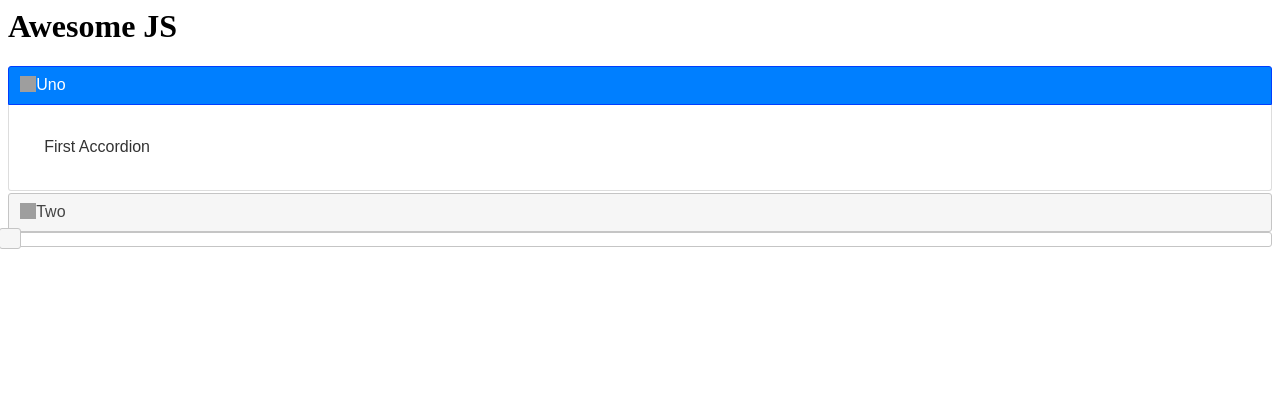
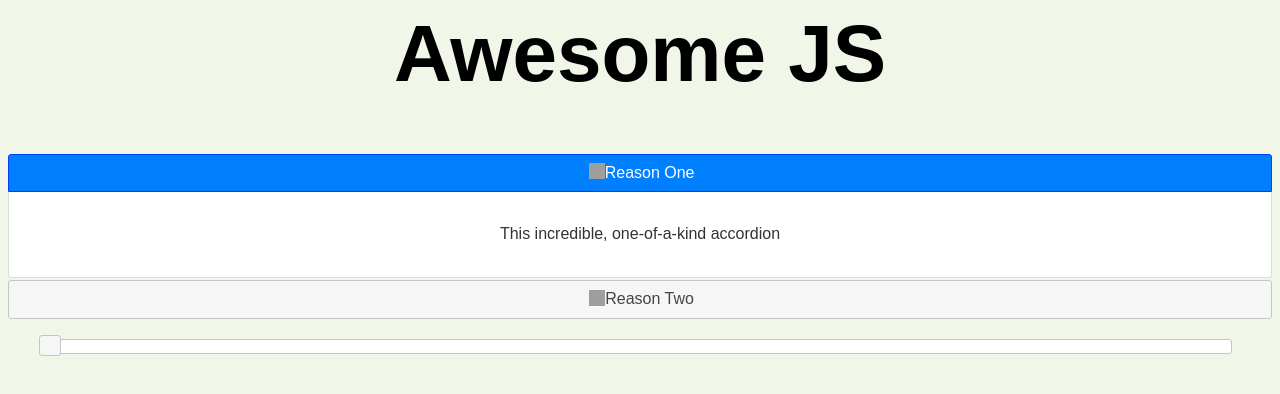
Before and after one commit to tts-ws-2017/10-16-javascript, a plain HTML site: page taylor/index.html in a window 1280 px wide. Drawn offline with nearby package versions, Linux system fonts and the light colour scheme; grey boxes are pictures that could not be loaded.

Commit message:
Style changes

```diff
--- a/taylor/assets/stylesheets/custom.css
+++ b/taylor/assets/stylesheets/custom.css
@@ -0,0 +1,15 @@
+h1 {
+    font-family: sans-serif;
+    font-size: 80px;
+    text-align: center;
+}
+
+body {
+    text-align: center;
+    justify-content: center;
+    background-color: #f1f7e8;
+}
+
+#slider {
+    margin: 20px 40px 20px;
+}
--- a/taylor/index.html
+++ b/taylor/index.html
@@ -2,6 +2,7 @@
 <html>
 <head>
     <link rel="stylesheet" href="https://code.jquery.com/ui/1.12.1/themes/trontastic/jquery-ui.css">
+    <link rel="stylesheet" href="assets/stylesheets/custom.css">
 
 </head>
 <body>
@@ -10,13 +11,13 @@
     <h1>Awesome JS</h1>
 
     <div id="accordion">
-        <h3>Uno</h3>
+        <h3>Reason One</h3>
         <div>
-            <p>First Accordion</p>
+            <p>This incredible, one-of-a-kind accordion</p>
         </div>
-        <h3>Two</h3>
+        <h3>Reason Two</h3>
         <div>
-            <p>Second Accordion</p>
+            <p>Great interactivity, the best</p>
         </div>
 
     </div>
```
